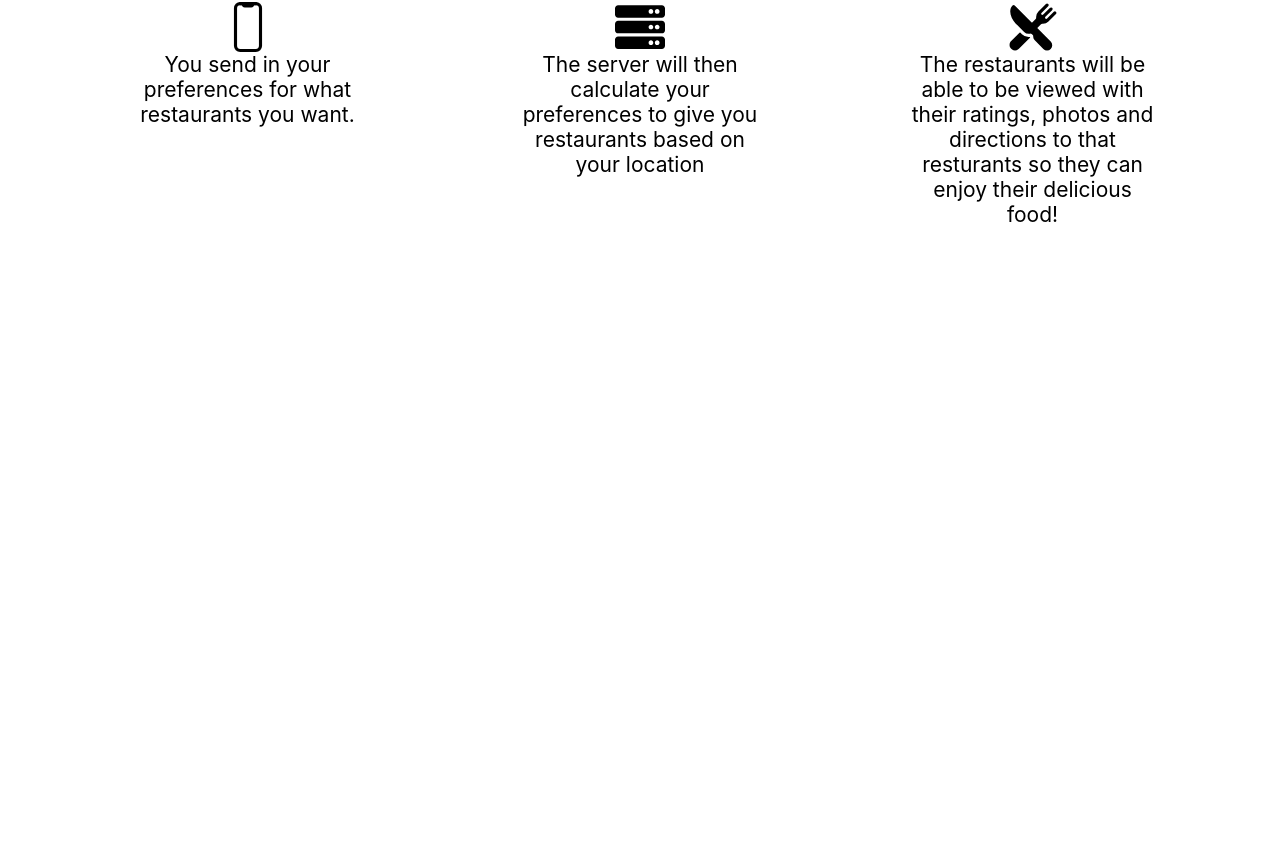
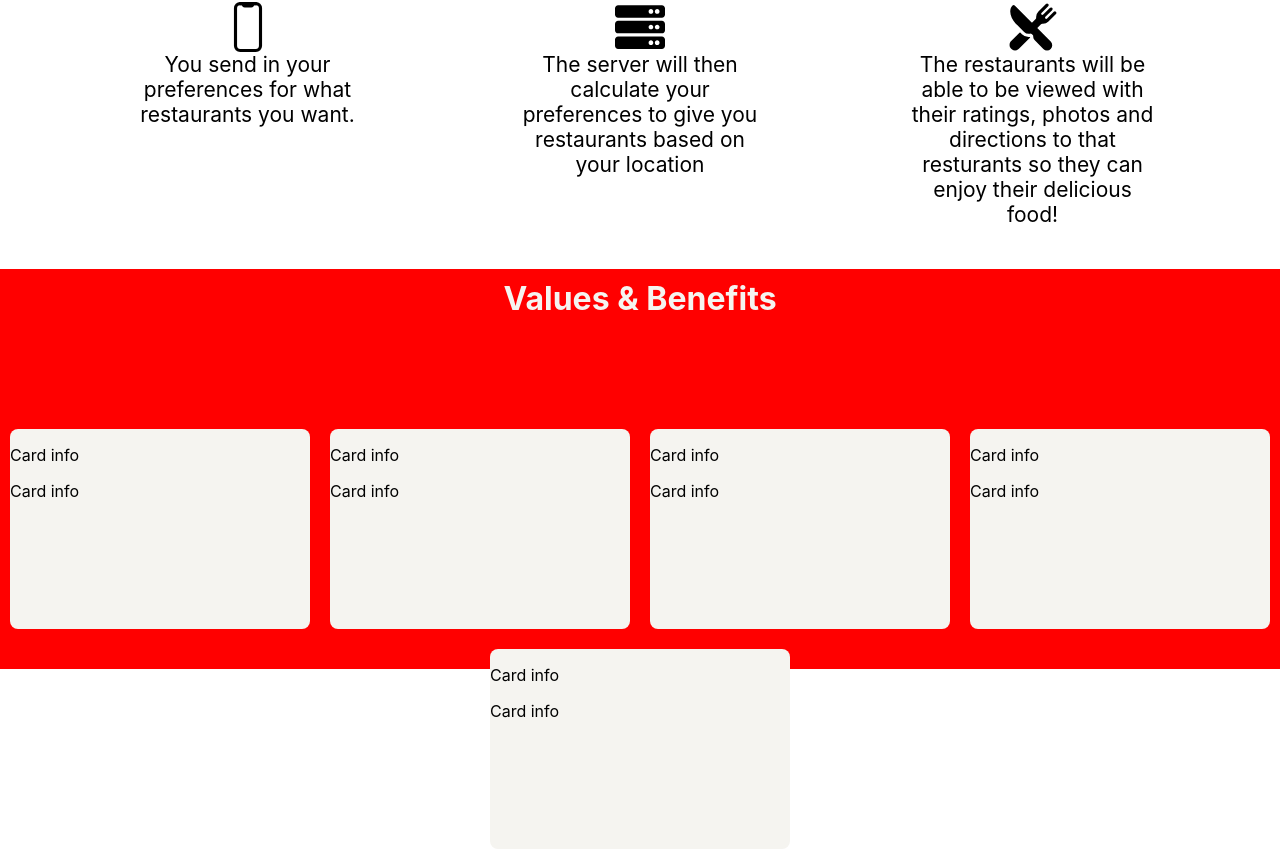
Before and after one commit to GikaiA/food-rec, a React (Vite) app in the folder food-rec/: page / in a window 1280 px wide. Shown: the part 1097-1946 px from the top of the page. Before the commit the page ends 1344 px from the top, so only its background shows below. Built offline with nearby package versions, Linux system fonts and the light colour scheme; no server answers.

Commit message:
updated landing page to include benefits(might delete)

```diff
--- a/food-rec/src/Landing/Landing.css
+++ b/food-rec/src/Landing/Landing.css
@@ -1,6 +1,7 @@
 .landing {
   width: 100%;
   height: 100%;
+  max-height: 100vh;
 }
 
 .parallax {
@@ -37,6 +38,7 @@
 
 .hero-title {
   color: red;
+  font-size: 30px;
 }
 
 .about-title {
@@ -79,3 +81,36 @@
   margin: 0 auto; /* centers the block itself */
   max-width: 250px;
 }
+
+.values {
+  background-color: red;
+  display: block;
+  height: 50vh;
+  max-height: 100%;
+}
+
+.values-title {
+  display: flex;
+  justify-content: center;
+  color: var(--background-beige);
+  padding: 10px 10px;
+}
+
+.card-section {
+  display: flex;
+  column-gap: 20px;
+  flex-wrap: wrap;
+  justify-content: center;
+  row-gap: 20px;
+  position: relative;
+  top: 20%;
+}
+
+.card {
+  width: 300px;
+  height: 200px;
+  background-color: var(--background-beige);
+  position: relative;
+  overflow: hidden;
+  border-radius: 8px;
+}
--- a/food-rec/src/Landing/Landing.jsx
+++ b/food-rec/src/Landing/Landing.jsx
@@ -46,6 +46,31 @@ function Landing() {
           </div>
         </div>
       </div>
+      <div className="values">
+        <h1 className="values-title">Values & Benefits</h1>
+        <div className="card-section">
+          <div className="card">
+            <p>Card info</p>
+            <p>Card info</p>
+          </div>
+          <div className="card">
+            <p>Card info</p>
+            <p>Card info</p>
+          </div>
+          <div className="card">
+            <p>Card info</p>
+            <p>Card info</p>
+          </div>
+          <div className="card">
+            <p>Card info</p>
+            <p>Card info</p>
+          </div>
+          <div className="card">
+            <p>Card info</p>
+            <p>Card info</p>
+          </div>
+        </div>
+      </div>
     </div>
   );
 }
--- a/food-rec/src/Login/Login.css
+++ b/food-rec/src/Login/Login.css
@@ -14,7 +14,6 @@
 
 .left {
   left: 0;
-  background-color: var(--background-beige);
 }
 .bg-photo{
   width: 100%;
@@ -26,7 +25,7 @@
 
 .right {
   right: 0;
-  background-color: beige;
+  background-color: var(--background-beige);
 }
 
 .login-form {
--- a/food-rec/src/Login/Login.jsx
+++ b/food-rec/src/Login/Login.jsx
@@ -76,7 +76,7 @@ const Login = () => {
           Login
         </button>
         <p className="signup-link">
-          Don't have an account?{" "}
+          Don't have an account?  {" "}
           <Link to="/register" className="link">
             Sign up
           </Link>
```
Also changed, not shown: food-rec/src/Questions/Questions.jsx (+0 -41 lines).
